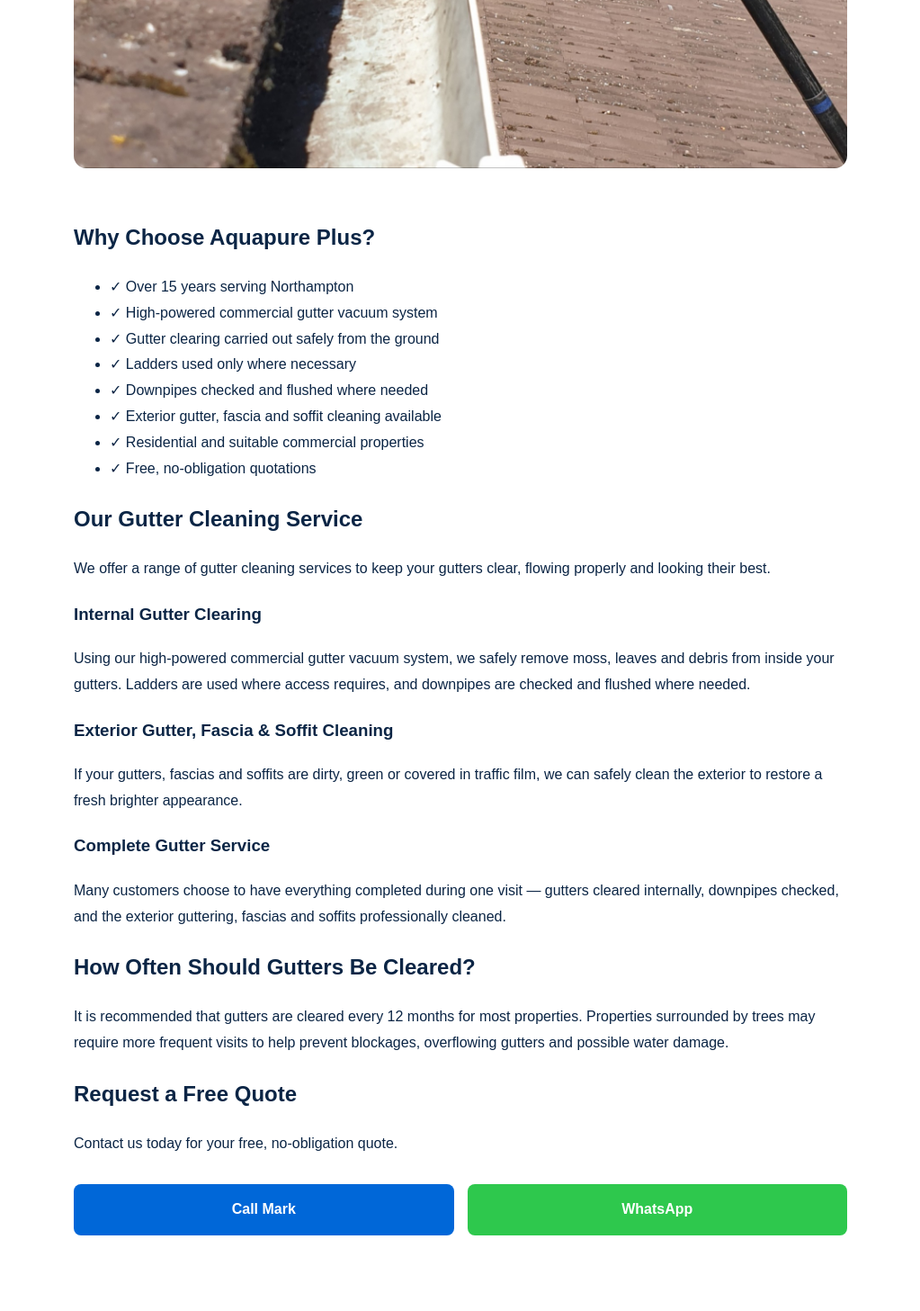
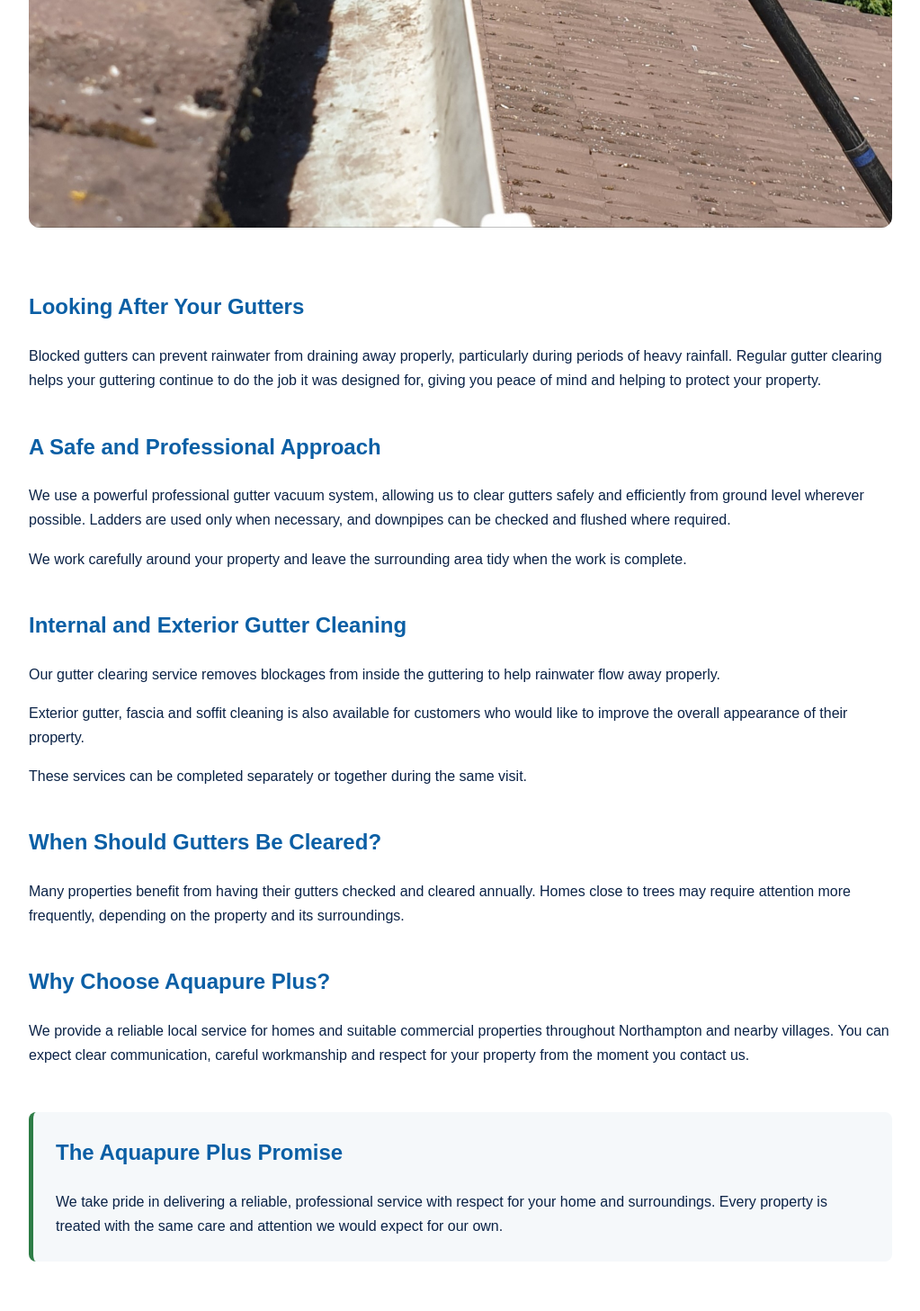
Before and after one commit to Aqrapure/aquapure-plus-website, a Next.js app: page /gutter-cleaning in a window 1280 px wide. Shown: the part 1330-2787 px from the top of the page at 90% size, without its empty margins (128-1151 px from the left). Built offline with nearby package versions, Linux system fonts and the light colour scheme.

Commit message:
Update page.jsx

```diff
--- a/app/gutter-cleaning/page.jsx
+++ b/app/gutter-cleaning/page.jsx
@@ -1,195 +1,96 @@
+import ServicePage from "../components/ServicePage";
+
 export const metadata = {
-  title: "Gutter Cleaning Northampton | Aquapure Plus",
+  title: "Gutter Clearing Northampton | Aquapure Plus",
   description:
-    "Professional gutter clearing using a powerful gutter vacuum system throughout Northampton and surrounding villages. Free quotations.",
+    "Professional gutter clearing in Northampton and nearby villages using a powerful gutter vacuum system. Prices from £70.",
 };
 
-export default function GutterCleaningPage() {
-  const phoneMark = "07XXXXXXXXX"; // Replace with Mark's number
-  const whatsappMessage =
-    "Hi Mark, I'd like a quote for gutter cleaning.";
-
+export default function GutterClearingPage() {
   return (
-    <main style={container}>
-
-      <h1>Gutter Cleaning Northampton</h1>
+    <ServicePage
+      title="Gutter Clearing Northampton"
+      intro="Keep rainwater flowing freely and help reduce the risk of water damage with professional gutter clearing from Aquapure Plus."
+      image="/gutter-vacuum-service.jpg"
+      price="Prices from £70"
+      emailSubject="Gutter Clearing Enquiry"
+      serviceName="gutter clearing"
+    >
+      <section style={{ marginBottom: "40px" }}>
+        <h2 style={{ color: "#0b5fa5" }}>Looking After Your Gutters</h2>
 
         <p>
-  Professional gutter clearing for homes and suitable commercial properties
-  throughout Northampton and the surrounding villages
+          Blocked gutters can prevent rainwater from draining away properly,
+          particularly during periods of heavy rainfall. Regular gutter
+          clearing helps your guttering continue to do the job it was designed
+          for, giving you peace of mind and helping to protect your property.
+        </p>
+      </section>
+
+      <section style={{ marginBottom: "40px" }}>
+        <h2 style={{ color: "#0b5fa5" }}>
+          A Safe and Professional Approach
+        </h2>
+
+        <p>
+          We use a powerful professional gutter vacuum system, allowing us to
+          clear gutters safely and efficiently from ground level wherever
+          possible. Ladders are used only when necessary, and downpipes can be
+          checked and flushed where required.
         </p>
 
         <p>
-  Aquapure Plus provides professional gutter clearing to help protect
-  properties from overflowing rainwater and possible water damage.
+          We work carefully around your property and leave the surrounding area
+          tidy when the work is complete.
+        </p>
+      </section>
+
+      <section style={{ marginBottom: "40px" }}>
+        <h2 style={{ color: "#0b5fa5" }}>
+          Internal and Exterior Gutter Cleaning
+        </h2>
+
+        <p>
+          Our gutter clearing service removes blockages from inside the
+          guttering to help rainwater flow away properly.
         </p>
 
-   <p
-  style={{
-    fontSize: "1.2rem",
-    fontWeight: "bold",
-    color: "#0b6e4f",
-    margin: "25px 0 8px",
-  }}
->
-  Prices from £70
+        <p>
+          Exterior gutter, fascia and soffit cleaning is also available for
+          customers who would like to improve the overall appearance of their
+          property.
         </p>
 
-<p
-  style={{
-    fontStyle: "italic",
-    marginBottom: "25px",
-  }}
->
-  Every property is individually quoted based on the size of the property and
-  the work required.
+        <p>
+          These services can be completed separately or together during the
+          same visit.
         </p>
+      </section>
 
-<div style={buttonContainer}>
-
-        <a
-          href={`tel:${phoneMark}`}
-          style={buttonStyle}
-        >
-          Call Mark
-        </a>
-
-        <a
-          href={`https://wa.me/44${phoneMark.slice(1)}?text=${whatsappMessage}`}
-          style={whatsappStyle}
-        >
-          WhatsApp
-        </a>
-
-      </div>
-
-
-
-      <img
-       src="/gutter-vacuum-service.jpg"
-        alt="Professional gutter clearing using our gutter vacuum system in Northampton"
-        style={imageStyle}
-      />
-
-      <h2>Why Choose Aquapure Plus?</h2>
-
-     <ul>
-  <li>✓ Over 15 years serving Northampton</li>
-  <li>✓ High-powered commercial gutter vacuum system</li>
-  <li>✓ Gutter clearing carried out safely from the ground</li>
-  <li>✓ Ladders used only where necessary</li>
-  <li>✓ Downpipes checked and flushed where needed</li>
-  <li>✓ Exterior gutter, fascia and soffit cleaning available</li>
-  <li>✓ Residential and suitable commercial properties</li>
-  <li>✓ Free, no-obligation quotations</li>
-</ul>
-
-      <h2>Our Gutter Cleaning Service</h2>
+      <section style={{ marginBottom: "40px" }}>
+        <h2 style={{ color: "#0b5fa5" }}>
+          When Should Gutters Be Cleared?
+        </h2>
 
         <p>
-        We offer a range of gutter cleaning services to keep your gutters clear, flowing properly and looking their best.
+          Many properties benefit from having their gutters checked and cleared
+          annually. Homes close to trees may require attention more frequently,
+          depending on the property and its surroundings.
         </p>
+      </section>
 
-      <h3>Internal Gutter Clearing</h3>
+      <section>
+        <h2 style={{ color: "#0b5fa5" }}>
+          Why Choose Aquapure Plus?
+        </h2>
 
         <p>
-  Using our high-powered commercial gutter vacuum system, we safely remove
-  moss, leaves and debris from inside your gutters. Ladders are used where
-  access requires, and downpipes are checked and flushed where needed.
+          We provide a reliable local service for homes and suitable commercial
+          properties throughout Northampton and nearby villages. You can expect
+          clear communication, careful workmanship and respect for your
+          property from the moment you contact us.
         </p>
-
-      <h3>Exterior Gutter, Fascia & Soffit Cleaning</h3>
-
-      <p>
-        If your gutters, fascias and soffits are dirty, green or covered in
-        traffic film, we can safely clean the exterior to restore a fresh
-        brighter appearance.
-      </p>
-
-      <h3>Complete Gutter Service</h3>
-
-      <p>
-        Many customers choose to have everything completed during one visit —
-        gutters cleared internally, downpipes checked, and the exterior
-        guttering, fascias and soffits professionally cleaned.
-      </p>
-
-      <h2>How Often Should Gutters Be Cleared?</h2>
-
-      <p>
-  It is recommended that gutters are cleared every 12 months for most
-  properties. Properties surrounded by trees may require more frequent
-  visits to help prevent blockages, overflowing gutters and possible
-  water damage.
-</p>
-
-      <h2>Request a Free Quote</h2>
-
-      <p>
-  Contact us today for your free, no-obligation quote.
-</p>
-
-      <div style={buttonContainer}>
-
-        <a
-          href={`tel:${phoneMark}`}
-          style={buttonStyle}
-        >
-          Call Mark
-        </a>
-
-        <a
-          href={`https://wa.me/44${phoneMark.slice(1)}?text=${whatsappMessage}`}
-          style={whatsappStyle}
-        >
-          WhatsApp
-        </a>
-
-      </div>
-
-    </main>
+      </section>
+    </ServicePage>
   );
 }
-
-const container = {
-  maxWidth: "900px",
-  margin: "0 auto",
-  padding: "40px 20px",
-  fontFamily: "Arial, sans-serif",
-  lineHeight: "1.8",
-  color: "#0b2545"
-};
-
-const imageStyle = {
-  width: "100%",
-  borderRadius: "14px",
-  margin: "25px 0"
-};
-
-const buttonContainer = {
-  display: "flex",
-  gap: "15px",
-  margin: "30px 0"
-};
-
-const buttonStyle = {
-  flex: 1,
-  background: "#0067d8",
-  color: "#fff",
-  textAlign: "center",
-  padding: "14px",
-  borderRadius: "8px",
-  textDecoration: "none",
-  fontWeight: "bold"
-};
-
-const whatsappStyle = {
-  flex: 1,
-  background: "#2ec84d",
-  color: "#fff",
-  textAlign: "center",
-  padding: "14px",
-  borderRadius: "8px",
-  textDecoration: "none",
-  fontWeight: "bold"
-};
```
Lines whose indentation alone changed are shown as unchanged.
